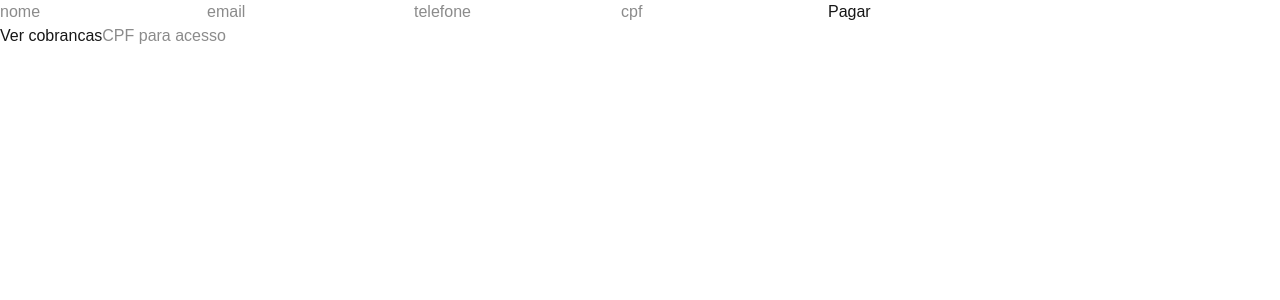
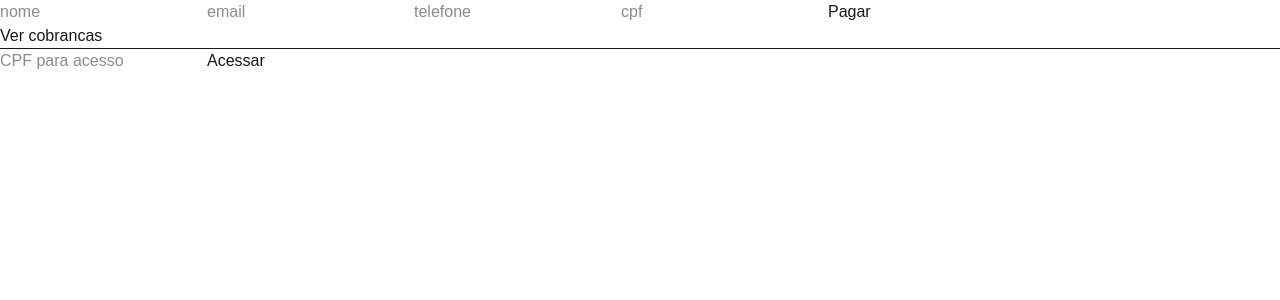
Before and after one commit to ThiagoKagoiki/Pagamento-PIX, a Next.js app: page / in a window 1280 px wide. Shown: the top 300 px of the page. Built offline with nearby package versions, Linux system fonts and the light colour scheme.

Commit message:
funcao GET pegando apenas banco de dados (precisa ser trocado) e pagina com login

```diff
--- a/app/api/payments/route.ts
+++ b/app/api/payments/route.ts
@@ -39,7 +39,7 @@ export async function POST(req: Request) {
 
     const { nome, email, telefone, cpf } = await req.json()
     const existCpf = await verifyCpfBd(cpf)
-    if(existCpf) {
+    if (existCpf) {
         return NextResponse.json(
             { error: "CPF ja tem payment" },
             { status: 500 }
@@ -96,23 +96,17 @@ export async function POST(req: Request) {
 
 export async function GET() {
     try {
-        const response = await fetch('https://api.abacatepay.com/v1/billing/list', {
-            method: 'GET',
-            headers: {
-                authorization: `Bearer: ${ABACATE_KEY}`
+        const payments = await db.Payments.findAll()
+
+        const filterPayments = payments.map((p) => {
+            return{
+                payment_abacate_id: p.dataValues.payment_abacate_id,
+                payment_abacate_status: p.dataValues.payment_abacate_status
             }
         })
 
-        const responseData = await response.json()
-        console.log(responseData)
-
-        return NextResponse.json(responseData)
-
+        return NextResponse.json({ Payments: filterPayments });
     } catch (err) {
-        console.error("ERROR AO LISTAR: ", err)
-        return NextResponse.json(
-            { error: "Erro interno no pagamento" },
-            { status: 500 }
-        );
+        return NextResponse.json({ error: "Erro ao buscar status" }, { status: 500 });
     }
 }
--- a/app/page.tsx
+++ b/app/page.tsx
@@ -13,6 +13,7 @@ export default function Home() {
     cpf: string;
   }
 
+  const [cpfAcesso, setAcessoCpf] = useState("")
   const [form, setForm] = useState<Pagante>({
     nome: "",
     email: "",
@@ -47,7 +48,6 @@ export default function Home() {
       })
     }
   }
-  // console.log(`${process.env.ABACATE_KEY}`)
 
   const seePayments = async (e: any) => {
     e.preventDefault()
@@ -59,6 +59,29 @@ export default function Home() {
     console.log(responseData)
   }
 
+  const loginCpf = async (e: any) => {
+    try {
+      e.preventDefault()
+      const response = await fetch('/api/login', {
+        method: "POST",
+        body: String(cpfAcesso)
+      })
+
+      const responseData = await response.json()
+
+      if (response.ok && responseData.link) {
+        window.location.href = responseData.link;
+      } else {
+        alert("Erro ao gerar link de pagamento: " + (responseData.error || "Erro desconhecido"));
+      }
+
+      return { url: responseData.link }
+    } catch (err) {
+      console.error("ERROR NO LOGIN: ", err)
+    } finally {
+      setAcessoCpf("")
+    }
+  }
 
   return (
     <div>
@@ -71,8 +94,11 @@ export default function Home() {
       </form>
 
       <button onClick={seePayments}>Ver cobrancas</button>
-
-      <input type="text" placeholder="CPF para acesso"/>
+      <hr />
+      <form onSubmit={loginCpf}>
+        <input type="text" placeholder="CPF para acesso" value={cpfAcesso} onChange={(e) => setAcessoCpf(e.target.value)} />
+        <button type="submit">Acessar</button>
+      </form>
     </div>
   );
 }
```
